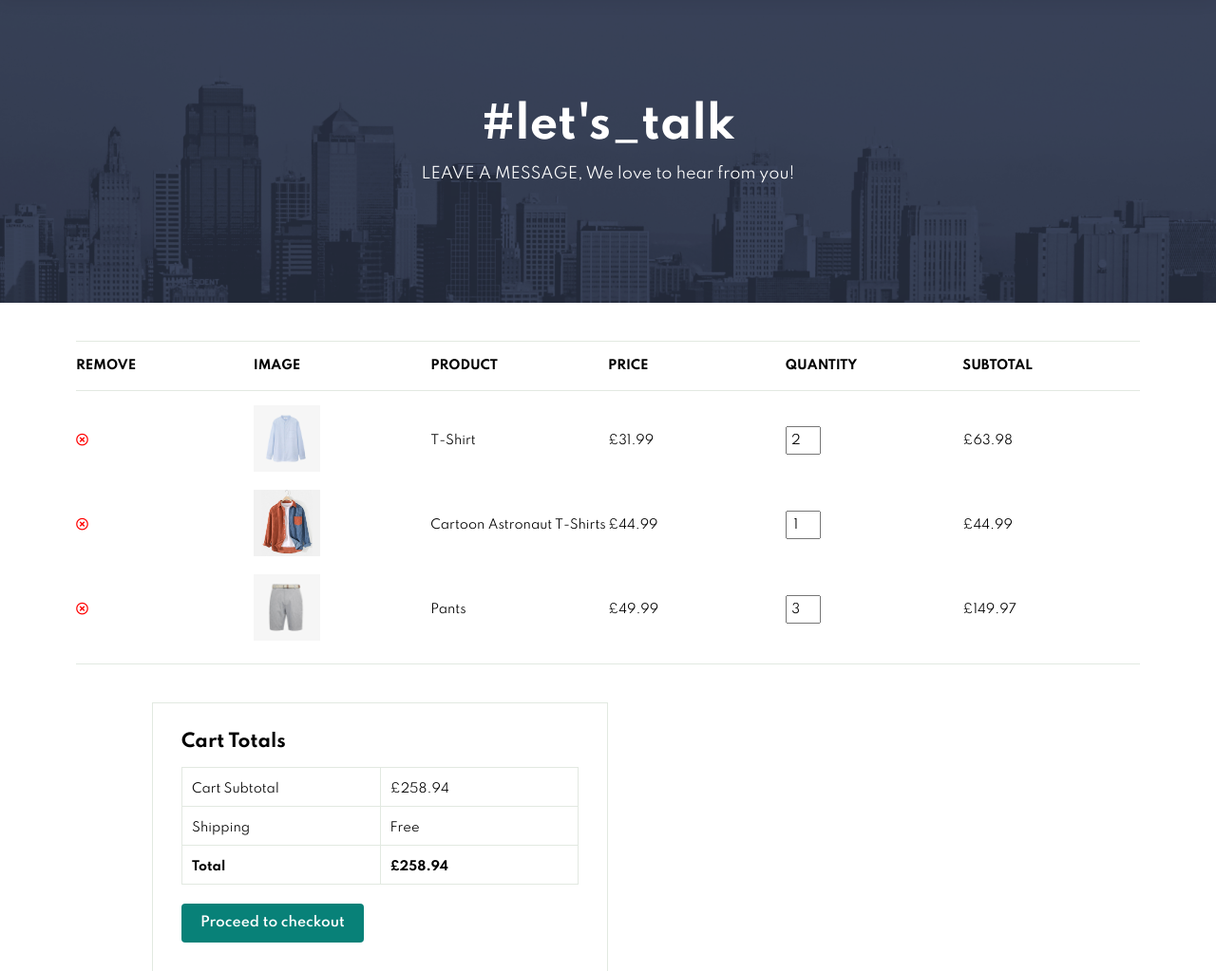
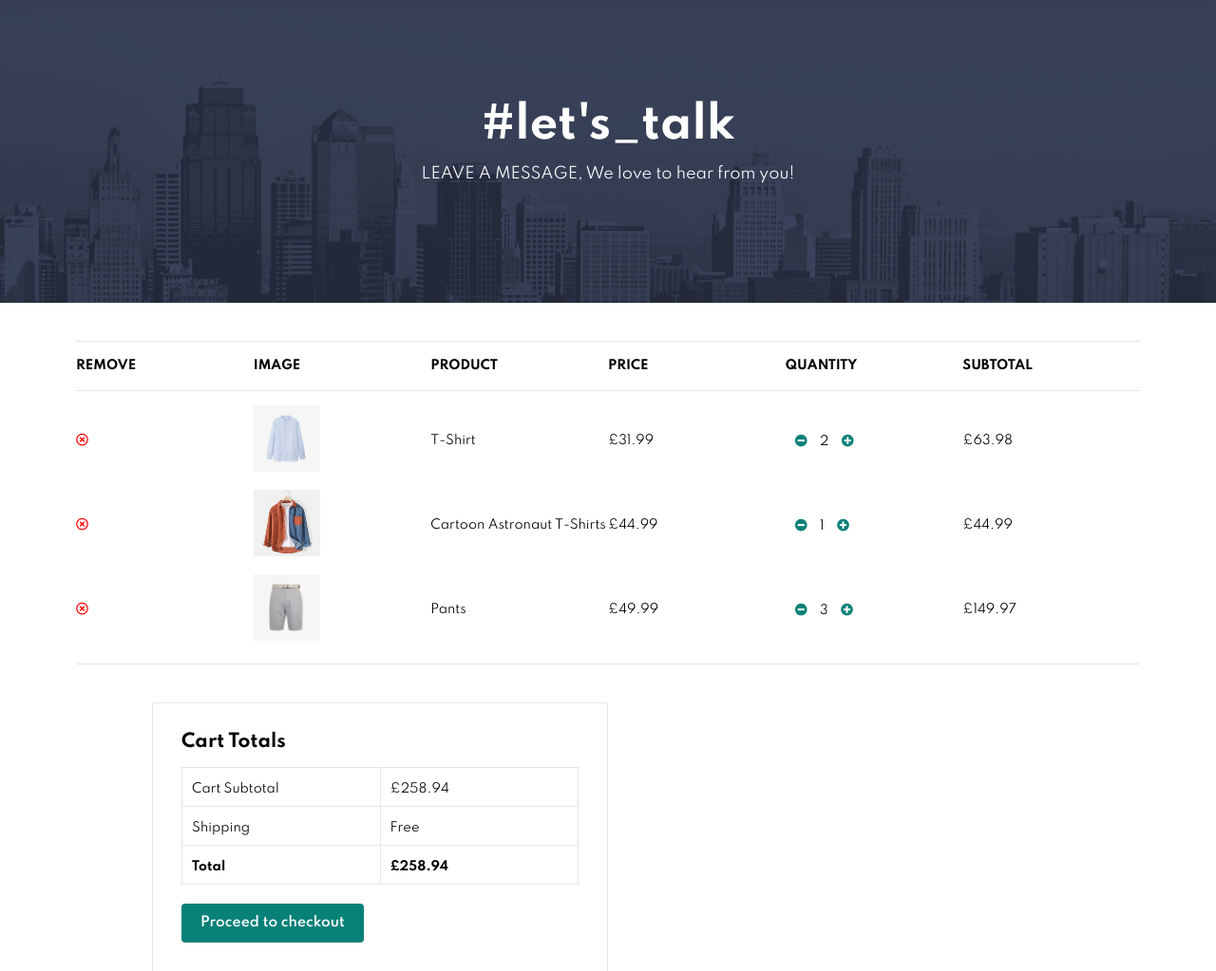
Before and after one commit to drakata27/django-online-store, a Django app: page /cart/ in a window 1280 px wide. Shown: the part 86-1109 px from the top of the page at 95% size. Run offline with Django 4.2, Linux system fonts and the light colour scheme; a user stored in the database is signed in; data comes from the database, SQL or seed files in the repository; some libraries are stand-ins or nearby versions.

Commit message:
Styled the quantity buttons

```diff
--- a/static/css/style.css
+++ b/static/css/style.css
@@ -575,6 +575,12 @@ footer {
   padding: 10px;
   font-size: 13px;
 }
+.fa-minus-circle,
+.fa-plus-circle {
+  color: #088178;
+  padding: 10px;
+}
+
   /* End Styling the Cart */
   .remove-btn {
     color: red;
--- a/store/templates/store/cart.html
+++ b/store/templates/store/cart.html
@@ -36,7 +36,15 @@
                   <td><img src="{{ item.product.imageURL }}" alt=""></td>
                   <td>{{item.product.name}}</td>
                   <td>£{{item.product.price|floatformat:2}}</td>
-                  <td><input type="number" value="{{item.quantity}}"></td>
+
+                  <div class="qty-btns">
+                    <td>
+                      <a href="#"><i class="fa fa-minus-circle" aria-hidden="true"></i></a>
+                      {{item.quantity}}
+                      <a href="#"><i class="fa fa-plus-circle" aria-hidden="true"></i></a>
+                    </td>
+                  </div>
+
                   <td>£{{item.get_total}}</td>
               </tr>
             </tbody>
```
